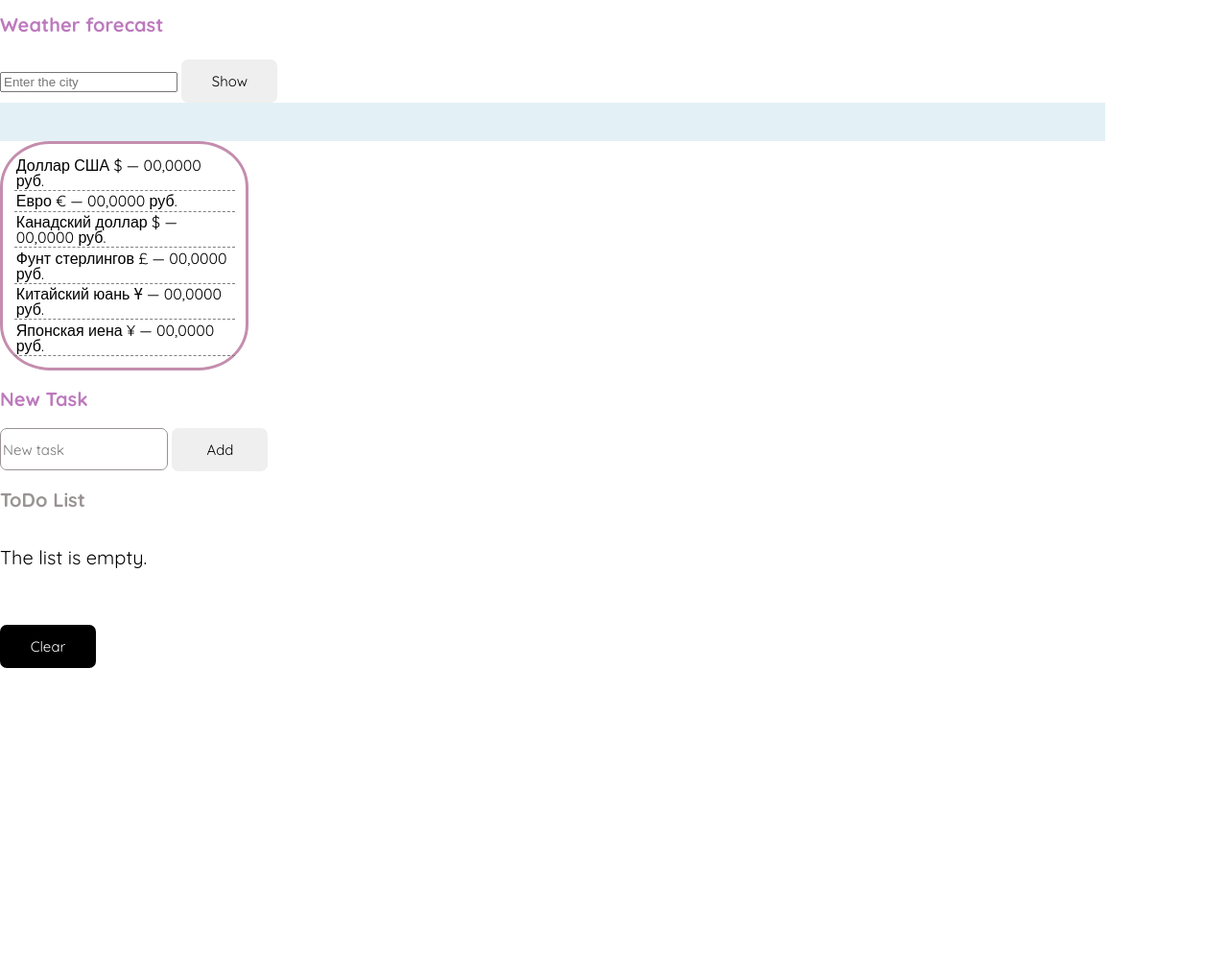
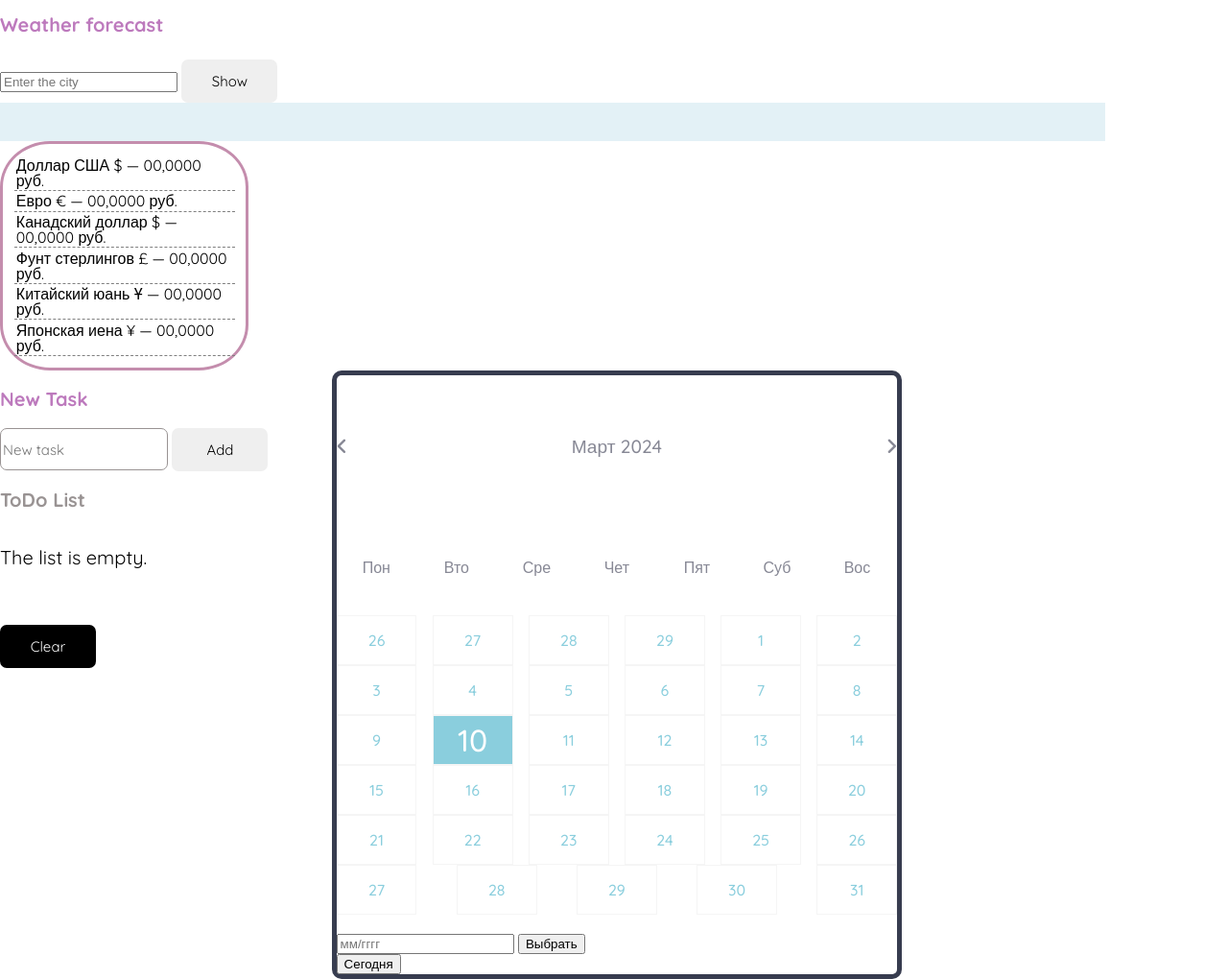
Before and after one commit to smeta2512/Dashboard_project, a website built with Vite: page index.html in a window 1280 px wide. Shown: the whole page at 96% size. Before the commit the page ends 868 px from the top, so only its background shows below. Built offline with nearby package versions, Linux system fonts and the light colour scheme; no server answers.

Commit message:
new calendar preview update

```diff
--- a/index.html
+++ b/index.html
@@ -49,7 +49,71 @@
           <canvas class="doughnut"></canvas>
         </div>
       </div>
-      <div class="main__calendar kalina">
+      <div class="main__calendar">
+        <div class="container">
+          <div class="left">
+            <div class="calendar">
+              <div class="month">
+                <i class="fas fa-angle-left prev"></i>
+                <div class="date">Март 2024</div>
+                <i class="fas fa-angle-right next"></i>
+              </div>
+              <div class="weekdays">
+                <div>Пон</div>
+                <div>Вто</div>
+                <div>Сре</div>
+                <div>Чет</div>
+                <div>Пят</div>
+                <div>Суб</div>
+                <div>Вос</div>
+              </div>
+              <div class="days">
+                <div class="day prev-date">26</div>
+                <div class="day prev-date">27</div>
+                <div class="day prev-date">28</div>
+                <div class="day prev-date">29</div>
+                <div class="day">1</div>
+                <div class="day">2</div>
+                <div class="day">3</div>
+                <div class="day">4</div>
+                <div class="day">5</div>
+                <div class="day">6</div>
+                <div class="day">7</div>
+                <div class="day">8</div>
+                <div class="day">9</div>
+                <div class="day today">10</div>
+                <div class="day">11</div>
+                <div class="day">12</div>
+                <div class="day">13</div>
+                <div class="day">14</div>
+                <div class="day">15</div>
+                <div class="day">16</div>
+                <div class="day">17</div>
+                <div class="day">18</div>
+                <div class="day">19</div>
+                <div class="day">20</div>
+                <div class="day">21</div>
+                <div class="day">22</div>
+                <div class="day">23</div>
+                <div class="day">24</div>
+                <div class="day">25</div>
+                <div class="day">26</div>
+                <div class="day">27</div>
+                <div class="day">28</div>
+                <div class="day">29</div>
+                <div class="day">30</div>
+                <div class="day">31</div>
+              </div>
+              <div class="goto-today">
+                <div class="goto">
+                  <input type="text" placeholder="мм/гггг" class="date-input" />
+                  <button class="goto-btn">Выбрать</button>
+                </div>
+                <button class="today-btn">Сегодня</button>
+              </div>
+            </div>
+          </div>
+        </div>
       </div>
     </div>
     <script type="module" src="./src/main.js"></script>
--- a/style/style.scss
+++ b/style/style.scss
@@ -247,3 +247,92 @@ body {
     @include curr;
   }
 }
+
+//calendar
+.main__calendar {
+  position: relative;
+  display: flex;
+  align-items: center;
+  justify-content: center;
+}
+
+.container {
+  position: relative;
+  margin: 0 auto;
+  padding: 5px;
+  color: #fff;
+  display: flex;
+  border-radius: 10px;
+  background-color: #373c4f;
+}
+
+.calendar {
+  position: relative;
+  width: 100%;
+  height: 100%;
+  display: flex;
+  flex-direction: column;
+  flex-wrap: wrap;
+  justify-content: space-between;
+  color: #878895;
+  border-radius: 5px;
+  background-color: #fff;
+}
+
+.month {
+  width: 100%;
+  height: 150px;
+  display: flex;
+  align-items: center;
+  justify-content: space-between;
+  font-size: 1.2rem;
+  font-weight: 500;
+  text-transform: capitalize;
+}
+
+.weekdays {
+  width: 100%;
+  height: 100px;
+  display: flex;
+  align-items: center;
+  justify-content: space-between;
+  font-size: 1rem;
+  font-weight: 500;
+  text-transform: capitalize;
+}
+
+.days {
+  width: 100%;
+  display: flex;
+  flex-wrap: wrap;
+  justify-content: space-between;
+  font-size: 1rem;
+  font-weight: 500;
+  margin-bottom: 20px;
+}
+
+.weekdays div {
+  width: 14.28%;
+  height: 100%;
+  display: flex;
+  align-items: center;
+  justify-content: center;
+}
+
+.day {
+  width: 14%;
+  height: 50px;
+  display: flex;
+  align-items: center;
+  justify-content: center;
+  cursor: pointer;
+  color: #8acedd;
+  border: 1px solid #f5f5f5;
+}
+
+.today {
+  position: relative;
+  font-size: 2rem;
+  color: #fff;
+  background-color: #8acedd;
+}
```
